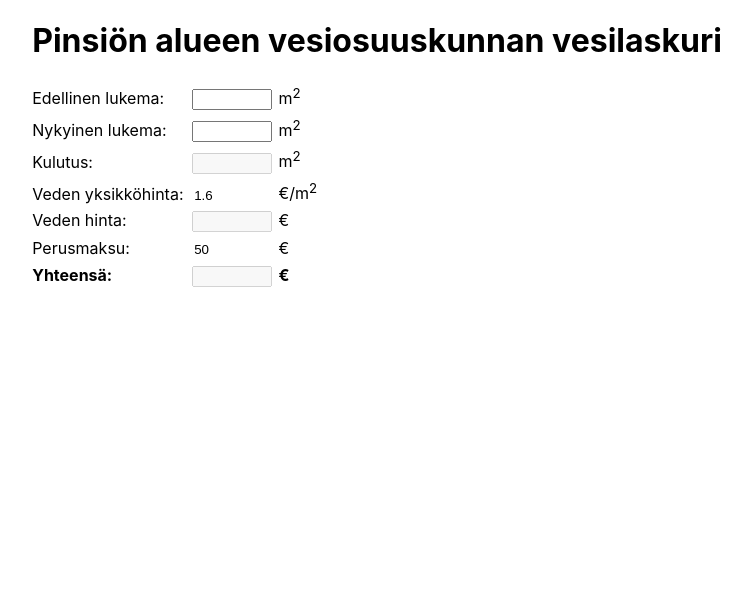
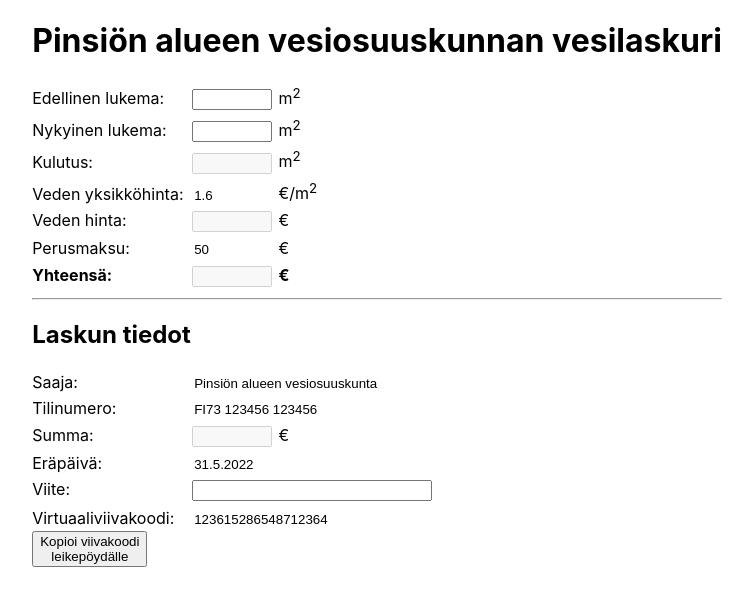
Before and after one commit to samuliasmala/vesiosuuskunta, a React (Vite) app: page / in a window 1280 px wide. Shown: the top 606 px of the page, without its empty margins (263-1014 px from the left). Built offline with nearby package versions, Linux system fonts and the light colour scheme.

Commit message:
Add invoice details

```diff
--- a/src/App.css
+++ b/src/App.css
@@ -42,13 +42,18 @@ html {
   text-align: right;
 }
 
+.wideValueCol {
+  width: 15rem;
+  text-align: left;
+}
+
 .unitCol {
   width: 2rem;
   padding-left: 0.4rem;
 }
 
 .inputField {
-  max-width: 100%;
+  width: 100%;
 }
 
 .constantField {
--- a/src/App.tsx
+++ b/src/App.tsx
@@ -8,9 +8,13 @@ function App() {
 
   const [prevCount, setPrevCount] = useState(params.get("prevCount") ?? "");
   const [currCount, setCurrCount] = useState("");
+  const [reference, setReference] = useState("");
 
   const WATER_UNIT_PRICE = 1.6 as const;
   const WATER_BASE_PRICE = 50 as const;
+  const RECEIVER = "Pinsiön alueen vesiosuuskunta" as const;
+  const ACCOUNT = "FI73 123456 123456" as const;
+  const DUE_DATE = "31.5.2022" as const;
 
   const usage =
     currCount !== "" && prevCount !== ""
@@ -93,6 +97,69 @@ function App() {
         >
           €
         </Field>
+
+        <hr />
+        <h2>Laskun tiedot</h2>
+
+        <Field
+          name="receiver"
+          text="Saaja: "
+          type="text"
+          value={RECEIVER}
+          constant
+          wideCol
+        />
+
+        <Field
+          name="account"
+          text="Tilinumero: "
+          type="text"
+          value={ACCOUNT}
+          constant
+          wideCol
+        />
+
+        <Field
+          name="totalFeeInvoice"
+          text="Summa: "
+          type="number"
+          value={totalFee}
+          disabled
+        >
+          €
+        </Field>
+
+        <Field
+          name="dueDate"
+          text="Eräpäivä: "
+          type="text"
+          value={DUE_DATE}
+          constant
+        />
+
+        <Field
+          name="reference"
+          text="Viite: "
+          type="text"
+          value={reference}
+          setValue={setReference}
+          wideCol
+        />
+
+        <Field
+          name="barcode"
+          text="Virtuaaliviivakoodi: "
+          type="text"
+          value={"123615286548712364"}
+          constant
+          wideCol
+        />
+
+        <button>
+          Kopioi viivakoodi
+          <br />
+          leikepöydälle
+        </button>
       </div>
     </div>
   );
@@ -106,7 +173,18 @@ const Field: React.FC<{
   setValue?: (value: string) => void;
   disabled?: boolean;
   constant?: boolean;
-}> = ({ children, name, text, type, value, setValue, disabled, constant }) => {
+  wideCol?: boolean;
+}> = ({
+  children,
+  name,
+  text,
+  type,
+  value,
+  setValue,
+  disabled,
+  constant,
+  wideCol,
+}) => {
   return (
     <div className={`row formRow ${name}Row`}>
       <Label name={name} text={text} />
@@ -117,6 +195,7 @@ const Field: React.FC<{
         setValue={setValue}
         disabled={disabled}
         constant={constant}
+        wideCol={wideCol}
       />
       <Unit>{children}</Unit>
     </div>
@@ -138,9 +217,10 @@ const Value: React.FC<{
   setValue?: (value: string) => void;
   disabled?: boolean;
   constant?: boolean;
-}> = ({ type, name, value, setValue, disabled, constant }) => {
+  wideCol?: boolean;
+}> = ({ type, name, value, setValue, disabled, constant, wideCol }) => {
   return (
-    <div className="col valueCol">
+    <div className={`col  ${wideCol === true ? "wideValueCol" : "valueCol"}`}>
       <input
         type={type}
         name={name}
```
